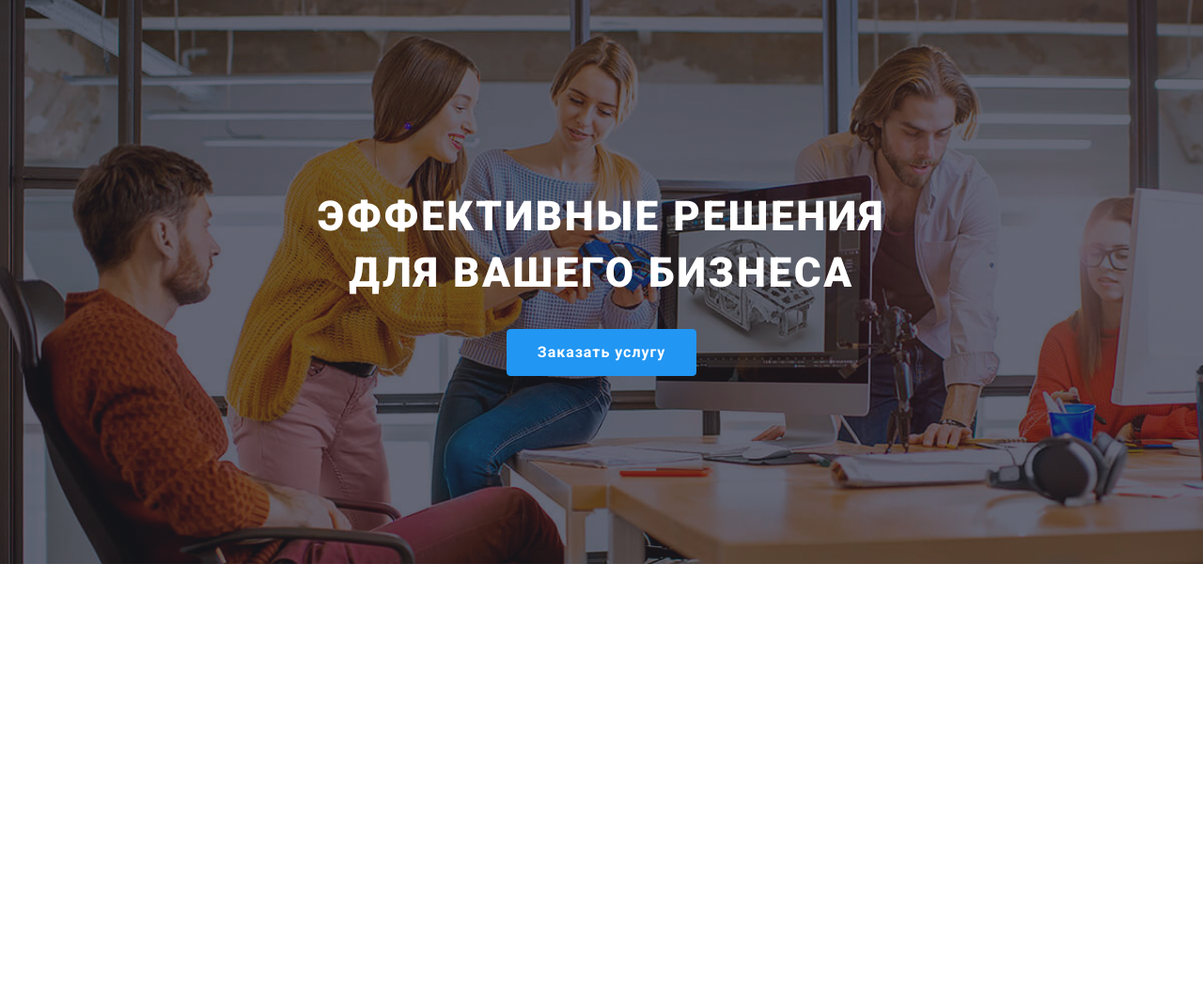
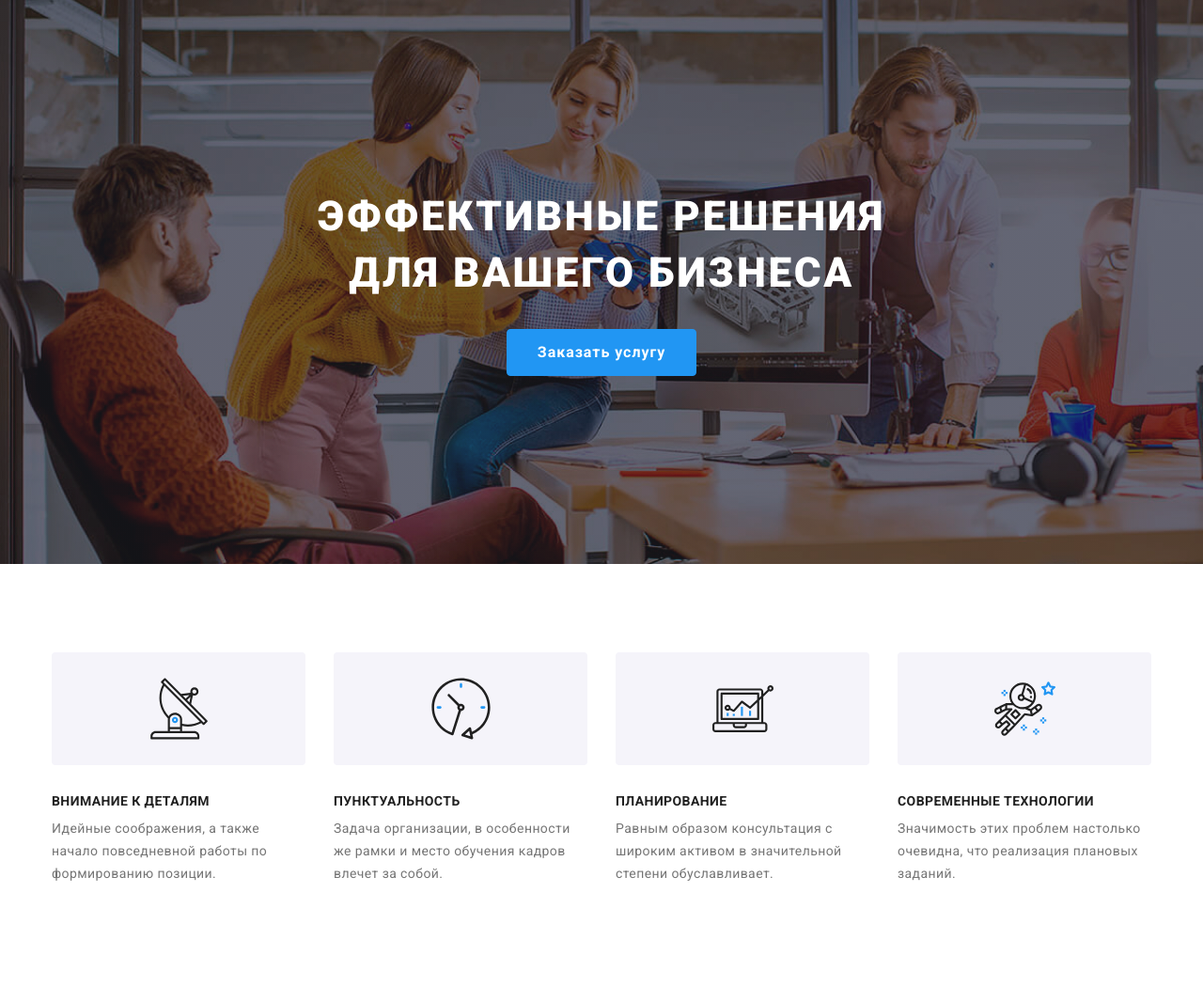
Before and after one commit to dmitriy-gradzion/goit-markup-hw-08, a plain HTML site: page index.html in a window 1280 px wide. Shown: the whole page at 94% size. Before the commit the page ends 800 px from the top, so only its background shows below. Drawn offline with nearby package versions, Linux system fonts and the light colour scheme.

Commit message:
features

```diff
--- a/index.html
+++ b/index.html
@@ -64,7 +64,7 @@
       </section>
 
       <!--Our Features-->
-      <!-- <section class="features">
+      <section class="features">
         <div class="container">
           <h2 class="features-title-box">Наши Особенности</h2>
           <ul class="features-list">
@@ -118,7 +118,7 @@
             </li>
           </ul>
         </div>
-      </section> -->
+      </section>
 
       <!--About-->
       <!-- <section class="about">
--- a/sass/base/_container.scss
+++ b/sass/base/_container.scss
@@ -1,9 +1,3 @@
-// .container {
-//     width: 1200px;
-//     padding: 0 15px;
-//     margin: auto;
-// }
-
 .container {
   width: 100%;
   padding: 0 15px;
--- a/sass/layout/_features.scss
+++ b/sass/layout/_features.scss
@@ -1,27 +1,96 @@
 .features {
-    padding-top: 94px;
-    padding-bottom: 94px;
+  padding-top: 60px;
+  padding-bottom: 60px;
 }
 
 .features-title-box {
   display: none;
 }
+
+.features-list {
+  display: flex;
+  list-style-type: none;
+  justify-content: center;
+}
+
+.features-list-item {
+  width: 450px;
+  min-height: 101px;
+}
+
+.features-list-box {
+  display: flex;
+  justify-content: center;
+  align-items: center;
+  width: 450px;
+  height: 120px;
+  background: #f5f4fa;
+  border-radius: 4px;
+  margin-bottom: 30px;
+}
+
+.features-logo {
+  width: 65px;
+  height: 70px;
+  align-items: center;
+}
+
 .features-title {
   font-weight: 700;
   font-size: 14px;
   line-height: 1.143;
   letter-spacing: 0.03em;
   text-transform: uppercase;
+  text-align: center;
   color: #212121;
   padding-bottom: 10px;
 }
 
 .features-text {
-    font-weight: 500;
+  font-weight: 400;
   font-size: 14px;
   line-height: 1.714;
   letter-spacing: 0.03em;
   color: #757575;
+  margin-bottom: 30px;
+}
+
+@media screen and (min-width: 320px) and (max-width: 1199px) {
+  .features-list {
+    flex-wrap: wrap;
+  }
+}
+
+// Tablet  //
+
+@media screen and (min-width: 768px) {
+  .features-list-box {
+    width: 354px;
+  }
+
+  .features-title {
+    text-align: start;
+  }
+
+  .features-list {
+    margin-left: -30px;
+    margin-top: -15px;
+  }
+
+  .features-list-item {
+    width: 354px;
+    margin-left: 30px;
+    margin-top: 15px;
+    flex-basis: calc(100% / 2 - 30px);
+  }
+}
+
+// Desktop //
+
+@media screen and (min-width: 1200px) {
+  .features {
+    padding-top: 94px;
+    padding-bottom: 94px;
   }
 
   .features-list {
@@ -30,24 +99,7 @@
     list-style-type: none;
   }
 
-  .features-list-item {
+  .features-list-box {
     width: 270px;
-    min-height: 101px;
   }
-
-  .features-list-box {
-    display: flex;
-    justify-content: center;
-    align-items: center;
-    width: 270px;
-    height: 120px;
-    background: #f5f4fa;
-    border-radius: 4px;
-    margin-bottom: 30px;
 }
-
-  .features-logo {
-    width: 70px;
-    height: 70px;
-    align-items: center;
-  }
```
Also changed, not shown: css/main.css, css/main.min.css, 4 other files. Lines whose indentation alone changed are shown as unchanged.
